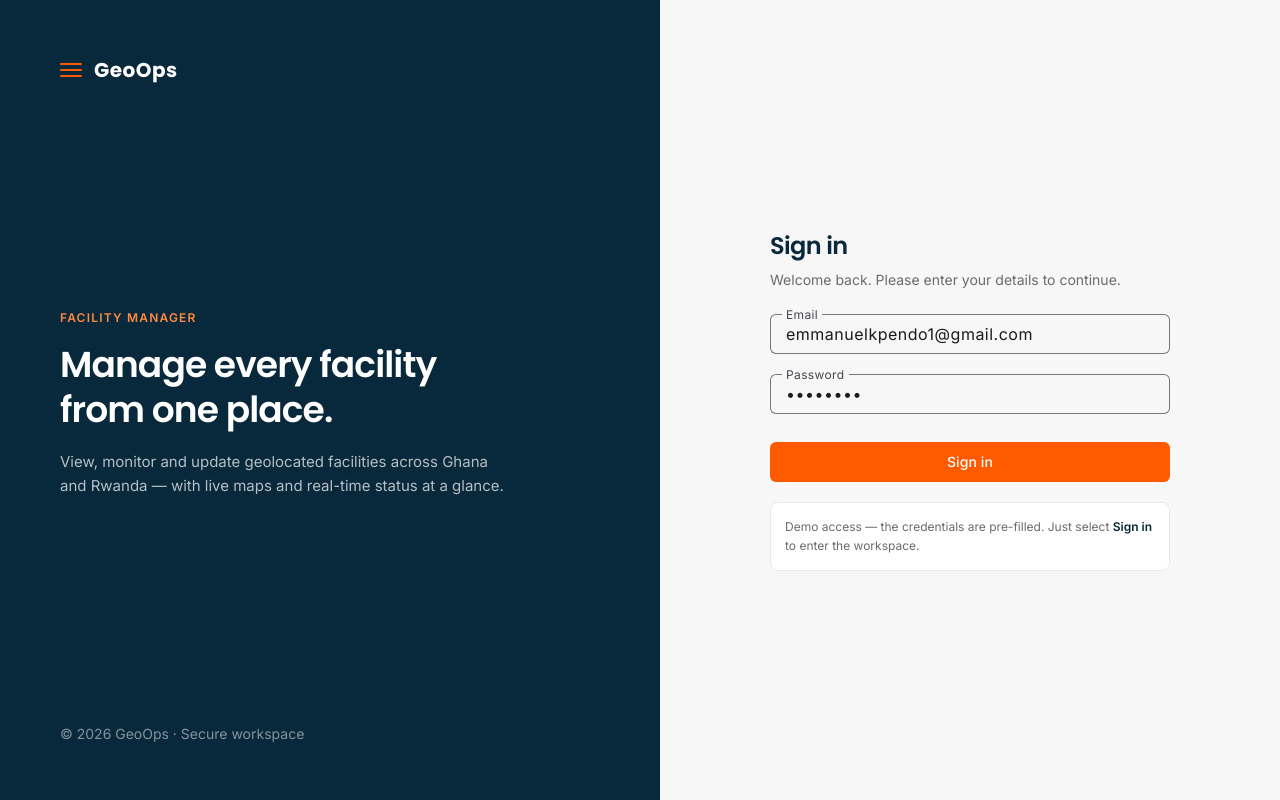
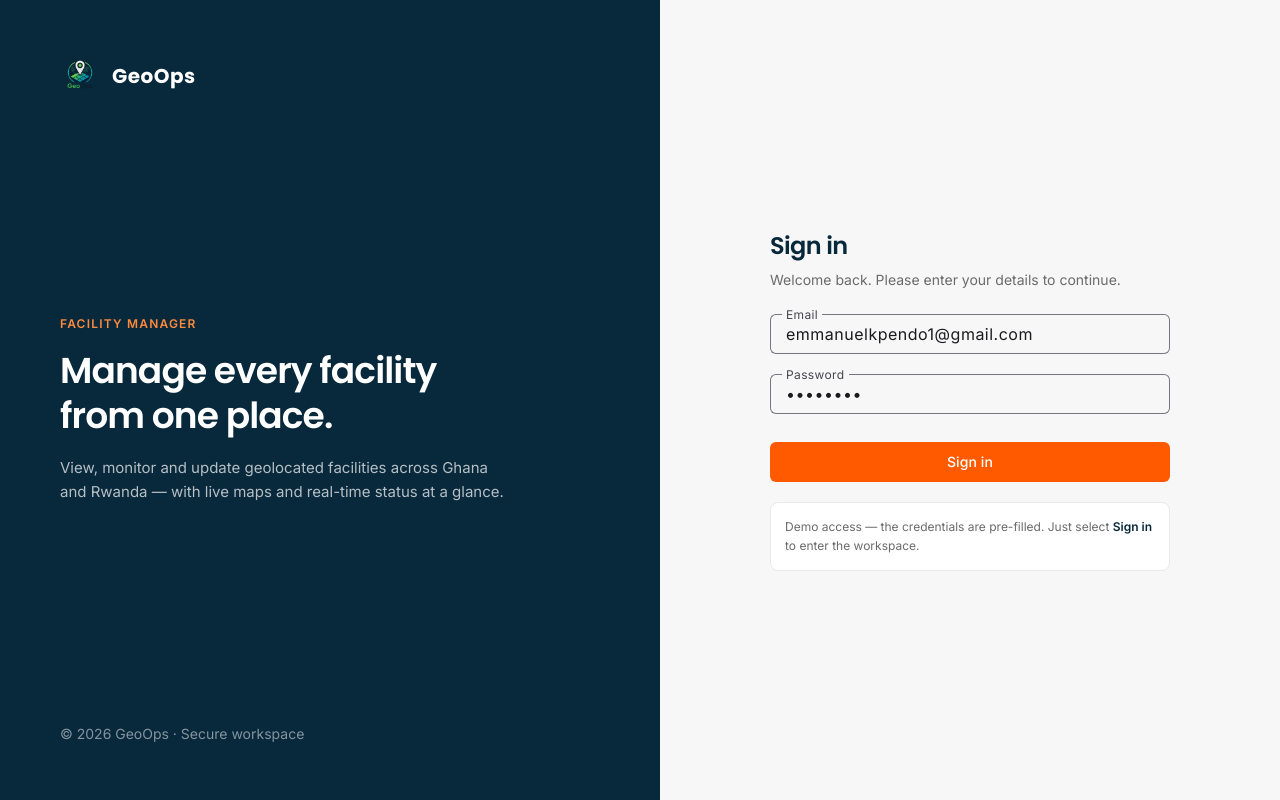
Before and after one commit to devekkx/geo-ops, an Angular app: page /login in a window 1280 px wide. Built offline with nearby package versions, Linux system fonts and the light colour scheme.

Commit message:
refactor: update login page

```diff
--- a/src/app/features/auth/login/login.css
+++ /dev/null
@@ -1,3 +0,0 @@
-:host {
-  display: block;
-}
--- a/src/app/features/auth/login/login.html
+++ b/src/app/features/auth/login/login.html
@@ -4,9 +4,7 @@
   >
     <div class="flex items-center gap-3">
       <div class="flex flex-col gap-1" aria-hidden="true">
-        <span class="bg-brand-orange-500 block h-0.5 w-5.5 rounded-full"></span>
-        <span class="bg-brand-orange-500 block h-0.5 w-5.5 rounded-full"></span>
-        <span class="bg-brand-orange-500 block h-0.5 w-5.5 rounded-full"></span>
+        <img src="logo.png" alt="logo" class="h-10 w-10" />
       </div>
       <span class="font-display text-xl font-bold tracking-wide">GeoOps</span>
     </div>
@@ -35,8 +33,15 @@
       </p>
 
       <mat-form-field appearance="outline" class="w-full">
-        <mat-label>Email</mat-label>
-        <input matInput type="email" formControlName="email" autocomplete="username" />
+        <mat-label id="email-label">Email</mat-label>
+        <input
+          matInput
+          type="email"
+          aria-labelledby="email-label"
+          id="email"
+          formControlName="email"
+          autocomplete="username"
+        />
         @if (form.controls.email.hasError("required") && form.controls.email.touched) {
           <mat-error>Email is required.</mat-error>
         } @else if (form.controls.email.hasError("email") && form.controls.email.touched) {
@@ -45,10 +50,11 @@
       </mat-form-field>
 
       <mat-form-field appearance="outline" class="w-full">
-        <mat-label>Password</mat-label>
+        <mat-label id="password-label">Password</mat-label>
         <input
           matInput
           type="password"
+          aria-labelledby="password-label"
           formControlName="password"
           autocomplete="current-password"
         />
@@ -66,12 +72,12 @@
       <button
         mat-flat-button
         type="submit"
-        class="!bg-brand-orange-500 !mt-2 !w-full !text-white"
+        class="bg-brand-orange-500! mt-2! w-full! text-white!"
         [disabled]="submitting()"
         [attr.aria-label]="submitting() ? 'Signing in…' : null"
       >
         @if (submitting()) {
-          <mat-spinner diameter="18" class="!inline-block !align-middle" />
+          <mat-spinner diameter="18" class="inline-block! align-middle!" />
         } @else {
           Sign in
         }
--- a/src/app/features/auth/login/login.ts
+++ b/src/app/features/auth/login/login.ts
@@ -18,8 +18,7 @@ import { AUTH_PORT } from "@core/tokens/auth";
     MatButtonModule,
     MatProgressSpinnerModule
   ],
-  templateUrl: "./login.html",
-  styleUrl: "./login.css"
+  templateUrl: "./login.html"
 })
 export class Login {
   protected readonly form = new FormGroup({
--- a/src/app/features/facilities/facility-list/facility-list.ts
+++ b/src/app/features/facilities/facility-list/facility-list.ts
@@ -8,9 +8,10 @@ import { MatInputModule } from "@angular/material/input";
 import { MatPaginatorModule, type PageEvent } from "@angular/material/paginator";
 import { MatSelectModule } from "@angular/material/select";
 import { MatTableModule } from "@angular/material/table";
-import { ActivatedRoute, Router } from "@angular/router";
+import { ActivatedRoute, Router, RouterLink } from "@angular/router";
 import { debounceTime, timer } from "rxjs";
 
+import { DatePipe } from "@angular/common";
 import { FACILITY_STATUSES } from "@core/constants/facility";
 import type { Facility, FacilityStatus } from "@core/interfaces/facility";
 import { FACILITY_REPOSITORY } from "@core/tokens/facility-repository";
@@ -34,17 +35,29 @@ type StatusFilter = FacilityStatus | "all";
     MatButtonModule,
     MatIconModule,
     StatusBadge,
-    SentenceCasePipe
+    SentenceCasePipe,
+    RouterLink,
+    DatePipe
   ],
   templateUrl: "./facility-list.html",
   styleUrl: "./facility-list.css"
 })
 export class FacilityList {
   protected readonly displayedColumns = ["name", "type", "status", "updatedAt", "actions"];
+
+  private readonly repository = inject(FACILITY_REPOSITORY);
+  private readonly route = inject(ActivatedRoute);
+  private readonly router = inject(Router);
+  private readonly destroyRef = inject(DestroyRef);
+  private readonly initialParams = this.route.snapshot.queryParamMap;
+
   protected readonly pageSizeOptions = PAGE_SIZE_OPTIONS;
   protected readonly facilityStatuses = FACILITY_STATUSES;
   protected readonly skeletonRows = Array.from({ length: 6 });
   protected readonly pageSize = signal(this.readInitialPageSize());
+  protected readonly searchControl = new FormControl(this.initialParams.get("search") ?? "", {
+    nonNullable: true
+  });
   protected readonly search = toSignal(
     this.searchControl.valueChanges.pipe(debounceTime(SEARCH_DEBOUNCE_MS)),
     { initialValue: this.searchControl.value }
@@ -83,14 +96,7 @@ export class FacilityList {
   protected readonly isFiltered = computed(
     () => this.search().trim() !== "" || this.status() !== "all"
   );
-  private readonly repository = inject(FACILITY_REPOSITORY);
-  private readonly route = inject(ActivatedRoute);
-  private readonly router = inject(Router);
-  private readonly destroyRef = inject(DestroyRef);
-  private readonly initialParams = this.route.snapshot.queryParamMap;
-  protected readonly searchControl = new FormControl(this.initialParams.get("search") ?? "", {
-    nonNullable: true
-  });
+
   protected readonly status = signal<StatusFilter>(
     (this.initialParams.get("status") as StatusFilter | null) ?? "all"
   );
--- a/src/app/layout/main-layout/main-layout.html
+++ b/src/app/layout/main-layout/main-layout.html
@@ -3,6 +3,7 @@
     <div
       class="fixed inset-0 z-30 bg-black/40 lg:hidden"
       (click)="closeNav()"
+      keydown.escape="closeNav()"
       aria-hidden="true"
     ></div>
   }
@@ -13,9 +14,7 @@
   >
     <div class="flex items-center gap-3 px-2 pb-5">
       <div aria-hidden="true" class="flex flex-col gap-1">
-        <span class="bg-brand-orange-500 block h-0.5 w-5 rounded-full"></span>
-        <span class="bg-brand-orange-500 block h-0.5 w-5 rounded-full"></span>
-        <span class="bg-brand-orange-500 block h-0.5 w-5 rounded-full"></span>
+        <img src="logo.png" alt="logo" class="h-10 w-10" />
       </div>
       <div class="leading-tight">
         <div class="font-display text-base font-bold tracking-wide text-white">GeoOps</div>
```
Also changed, not shown: public/icons/marker.svg.
